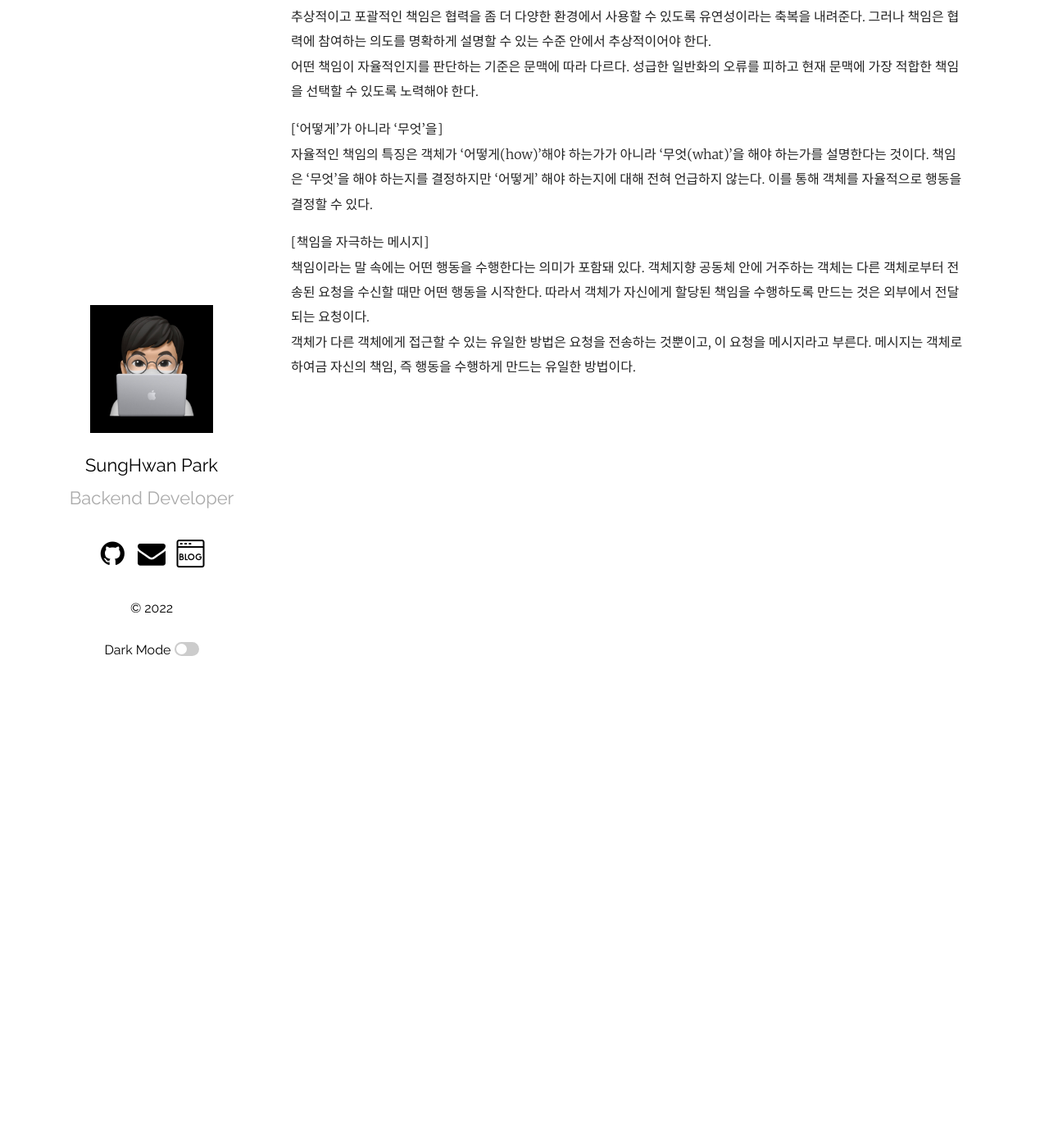
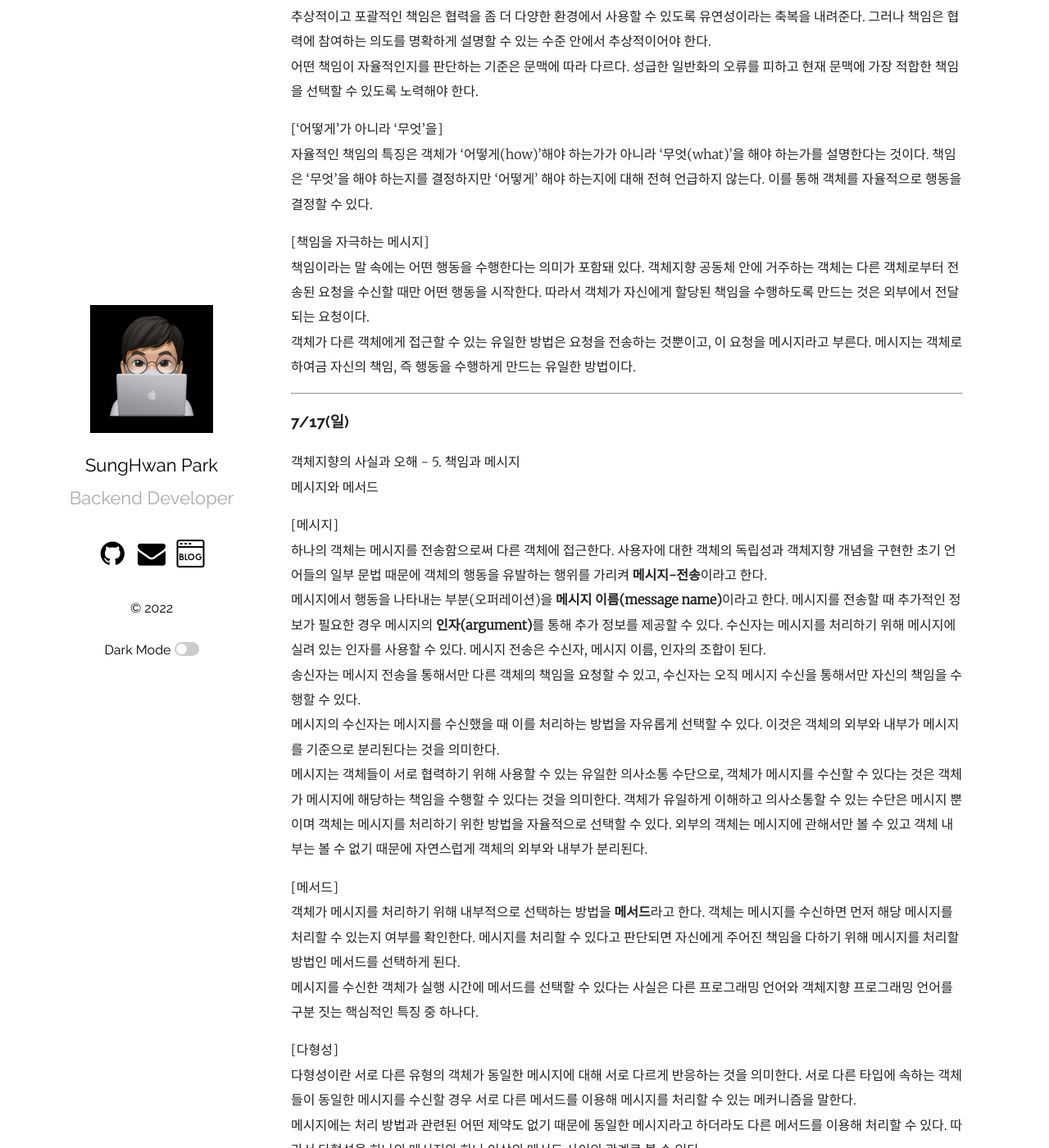
Before and after one commit to mrpark219/TIL, a Jekyll site: the page built from _posts/2022-07-01-7월TIL.markdown, in a window 1280 px wide and 1400 px high, scrolled down 15760 px. Shown: the whole window at 82% size. Built offline with Jekyll 4.4.1, drawn with Linux system fonts in a browser that asks for light colours; comment, search, counter and statistics services are not loaded; some of the changed text lies outside the part shown.

Commit message:
feat: 2022-07-17 TIL 추가

```diff
--- a/_posts/2022-07-01-7월TIL.markdown
+++ b/_posts/2022-07-01-7월TIL.markdown
@@ -374,3 +374,38 @@ categories: 202207 TIL
 [책임을 자극하는 메시지]
 책임이라는 말 속에는 어떤 행동을 수행한다는 의미가 포함돼 있다. 객체지향 공동체 안에 거주하는 객체는 다른 객체로부터 전송된 요청을 수신할 때만 어떤 행동을 시작한다. 따라서 객체가 자신에게 할당된 책임을 수행하도록 만드는 것은 외부에서 전달되는 요청이다.
 객체가 다른 객체에게 접근할 수 있는 유일한 방법은 요청을 전송하는 것뿐이고, 이 요청을 메시지라고 부른다. 메시지는 객체로 하여금 자신의 책임, 즉 행동을 수행하게 만드는 유일한 방법이다.
+
+---
+
+### 7/17(일)
+
+객체지향의 사실과 오해 - 5. 책임과 메시지
+메시지와 메서드
+
+[메시지]
+하나의 객체는 메시지를 전송함으로써 다른 객체에 접근한다. 사용자에 대한 객체의 독립성과 객체지향 개념을 구현한 초기 언어들의 일부 문법 때문에 객체의 행동을 유발하는 행위를 가리켜 **메시지-전송**이라고 한다.
+메시지에서 행동을 나타내는 부분(오퍼레이션)을 **메시지 이름(message name)**이라고 한다. 메시지를 전송할 때 추가적인 정보가 필요한 경우 메시지의 **인자(argument)**를 통해 추가 정보를 제공할 수 있다. 수신자는 메시지를 처리하기 위해 메시지에 실려 있는 인자를 사용할 수 있다. 메시지 전송은 수신자, 메시지 이름, 인자의 조합이 된다.
+송신자는 메시지 전송을 통해서만 다른 객체의 책임을 요청할 수 있고, 수신자는 오직 메시지 수신을 통해서만 자신의 책임을 수행할 수 있다.
+메시지의 수신자는 메시지를 수신했을 때 이를 처리하는 방법을 자유롭게 선택할 수 있다. 이것은 객체의 외부와 내부가 메시지를 기준으로 분리된다는 것을 의미한다.
+메시지는 객체들이 서로 협력하기 위해 사용할 수 있는 유일한 의사소통 수단으로, 객체가 메시지를 수신할 수 있다는 것은 객체가 메시지에 해당하는 책임을 수행할 수 있다는 것을 의미한다. 객체가 유일하게 이해하고 의사소통할 수 있는 수단은 메시지 뿐이며 객체는 메시지를 처리하기 위한 방법을 자율적으로 선택할 수 있다. 외부의 객체는 메시지에 관해서만 볼 수 있고 객체 내부는 볼 수 없기 때문에 자연스럽게 객체의 외부와 내부가 분리된다.
+
+[메서드]
+객체가 메시지를 처리하기 위해 내부적으로 선택하는 방법을 **메서드**라고 한다. 객체는 메시지를 수신하면 먼저 해당 메시지를 처리할 수 있는지 여부를 확인한다. 메시지를 처리할 수 있다고 판단되면 자신에게 주어진 책임을 다하기 위해 메시지를 처리할 방법인 메서드를 선택하게 된다.
+메시지를 수신한 객체가 실행 시간에 메서드를 선택할 수 있다는 사실은 다른 프로그래밍 언어와 객체지향 프로그래밍 언어를 구분 짓는 핵심적인 특징 중 하나다.
+
+[다형성]
+다형성이란 서로 다른 유형의 객체가 동일한 메시지에 대해 서로 다르게 반응하는 것을 의미한다. 서로 다른 타입에 속하는 객체들이 동일한 메시지를 수신할 경우 서로 다른 메서드를 이용해 메시지를 처리할 수 있는 메커니즘을 말한다.
+메시지에는 처리 방법과 관련된 어떤 제약도 없기 때문에 동일한 메시지라고 하더라도 다른 메서드를 이용해 처리할 수 있다. 따라서 다형성을 하나의 메시지와 하나 이상의 메서드 사이의 관계로 볼 수 있다.
+다형성은 역할, 책임, 협력과 깊은 관련이 있다. 서로 다른 객체들이 다형성을 만족시킨다는 것은 객체들이 동일한 책임을 공유한다는 것을 의미한다. 다형성에서 중요한 것은 메시지 송신자의 관점이다. 메시지 수신자들이 동일한 오퍼레이션을 서로 다른 방식으로 처리하더라도 메시지 송신자의 관점에서 이 객체들은 동일한 책임을 수행하는 것이다. 즉, 송신자의 관점에서 다형적인 수신자들은 구별할 필요가 없으며 자신의 요청을 수행할 책임을 지닌다는 점에서 모두 동일하다.
+다형성은 메시지 송신자의 관점에서 동일한 역할을 수행하는 다양한 타입의 객체와 협력할 수 있게 한다. 어떤 객체라도 전송한 메시지를 처리할 수 있다면 상관없기 때문이다.
+다형성은 동일한 역할을 수행할 수 있는 객체들 사이의 **대체 가능성**을 의미한다. 다형성을 사용하면 송신자가 수신자의 종류를 모르더라도 메시지를 전송할 수 있다. 즉, 다형성은 숫니의 종류를 캡슐화한다.
+다형성은 송신자와 수신자 간의 객체 타입에 대한 결합도를 낮춤으로써 달성된다.
+
+[유연하고 확장 가능하고 재사용성이 높은 협력의 의미]
+송신자가 수신자에 대해 매우 적은 정보만 알고 있다라도 상호 협력이 가능하다는 사실은 설계의 품질에 큰 영향을 미친다.
+첫째, 협력이 유연해진다. 송신자는 수신자가 메시지를 이해한다면 누구라도 상관하지 않는다. 따라서 송신자에 대한 파급효과 없이 유연하게 협력을 변경할 수 있다.
+둘쨰, 협력이 수행되는 방식을 확장할 수 있다. 송신자에게 아무런 영향도 미치지 않고서도 수신자를 교체할 수 있기 때문에 협력의 세부적인 수행 방식을 쉽게 수정할 수 있다.
+셋째, 협력이 수행되는 방식을 재사용할 수 있다. 협력에 영향을 미치지 않고서도 다양한 객체들이 수신자의 자리를 대체할 수 있기 때문에 다양한 문맥에서 협력을 재사용할 수 있다.
+
+[송신자와 수신자를 약하게 연결하는 메시지]
+메시지는 송신자와 수신자 사이의 결합도를 낮춤으로써 설계를 유연하고, 확장 가능하고, 재사용 가능하게 만든다. 송신자는 오직 메시지만 바라본다. 수신자의 정확한 타입을 모르더라도 상관없다. 수신자는 메시지를 처리하기 위해 자율적으로 메서드를 선택할 수 있지만 메서드 자체는 송신자에게 노출하지 않는다.
```
